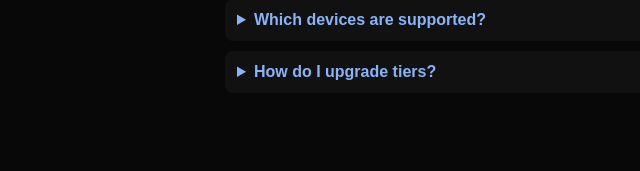
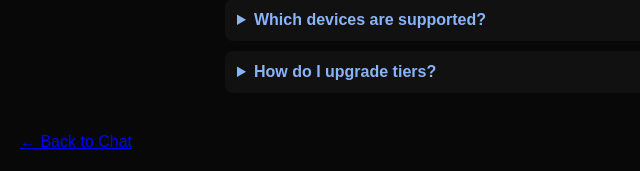
Before and after one commit to CalamitousLightning/evosgpt, a Flask app: page /about in a window 1280 px wide. Shown: the part 1127-1298 px from the top of the page, without its empty margins (0-640 px from the left). Before the commit the page ends 1207 px from the top, so only its background shows below. Run offline with Flask 3, Linux system fonts and the light colour scheme; some libraries are stand-ins or nearby versions.

Commit message:
Add 'Back to Chat' link in about.html

```diff
--- a/templates/about.html
+++ b/templates/about.html
@@ -142,5 +142,7 @@
 
         </section>
     </div>
+
+    <a href="/">← Back to Chat</a>
 </body>
 </html>
```
